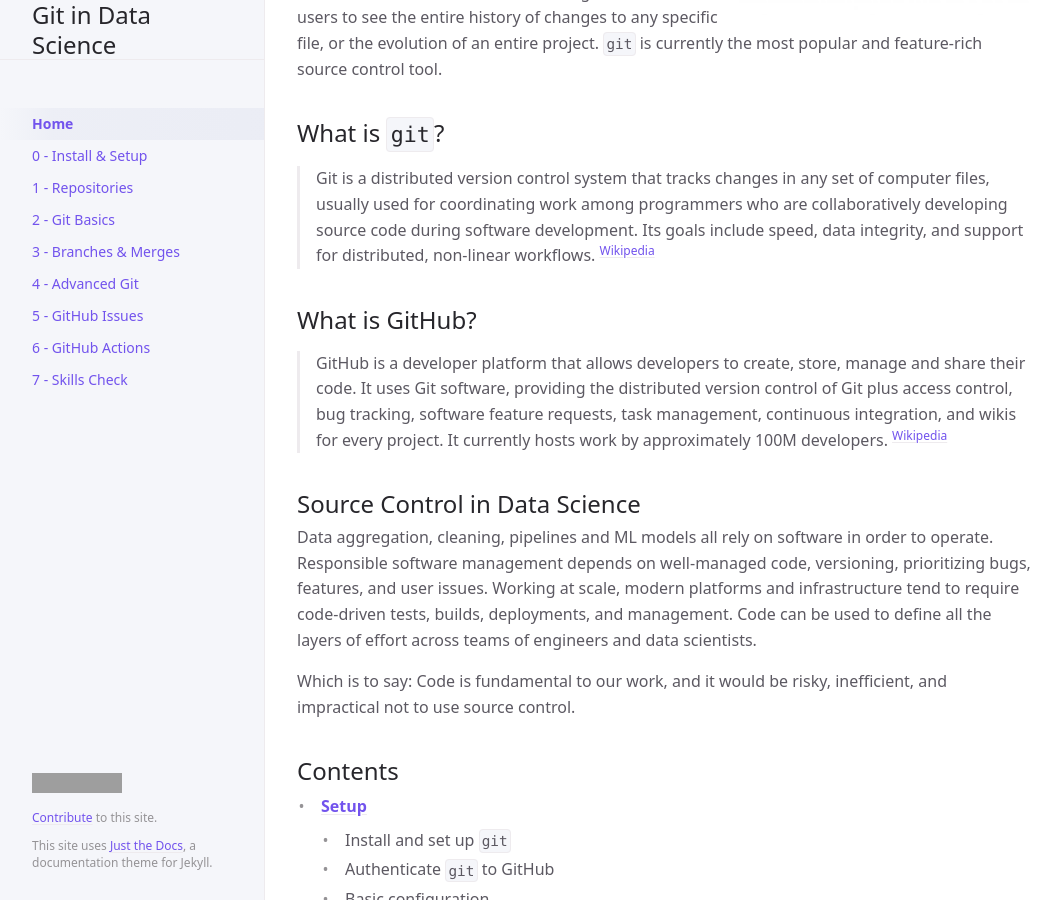
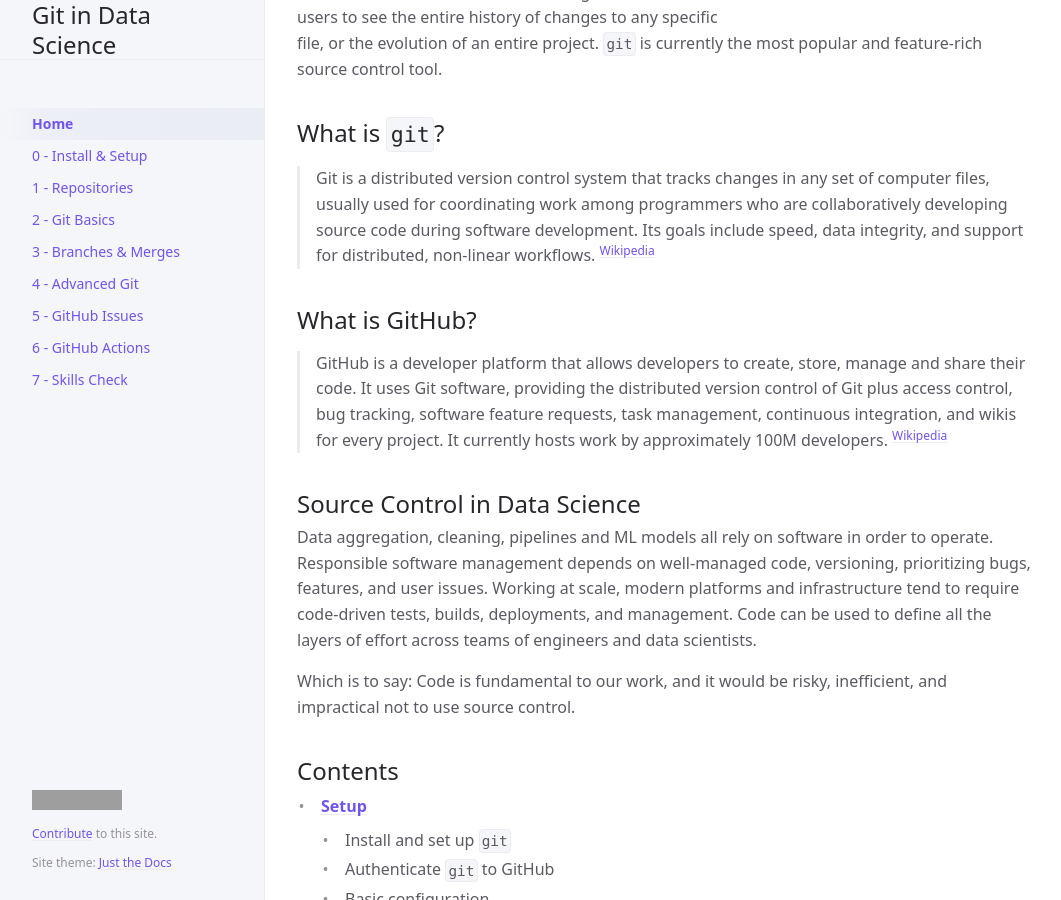
Before and after one commit to UVADS/git-basics, a Jekyll site: the page built from index.md, in a window 1280 px wide and 900 px high, scrolled down 513 px. Shown: the whole window, without its empty margins (107-1168 px from the left). Built offline with Jekyll 4.4.1, drawn with Linux system fonts in a browser that asks for light colours; cached includes are drawn as plain includes; grey boxes are pictures that could not be loaded.

Commit message:
Cleaner attribution and build badge

```diff
--- a/_includes/components/sidebar.html
+++ b/_includes/components/sidebar.html
@@ -28,7 +28,7 @@
     <footer class="site-footer">
       <a target="_blank" href="https://github.com/UVADS/git-basics/actions/workflows/jekyll-gh-pages.yml"><img src="https://github.com/UVADS/git-basics/actions/workflows/jekyll-gh-pages.yml/badge.svg" /></a>
       <p><a href="https://github.com/UVADS/git-basics/blob/main/CONTRIBUTING.md" target="_blank">Contribute</a> to this site.</p>
-      <p>This site uses <a href="https://github.com/just-the-docs/just-the-docs">Just the Docs</a>, a documentation theme for Jekyll.</p>
+      <p>Site theme: <a href="https://github.com/just-the-docs/just-the-docs">Just the Docs</a></p>
     </footer>
   {% endif %}
 </div>
```
Also changed, not shown: .github/workflows/jekyll-gh-pages.yml.
